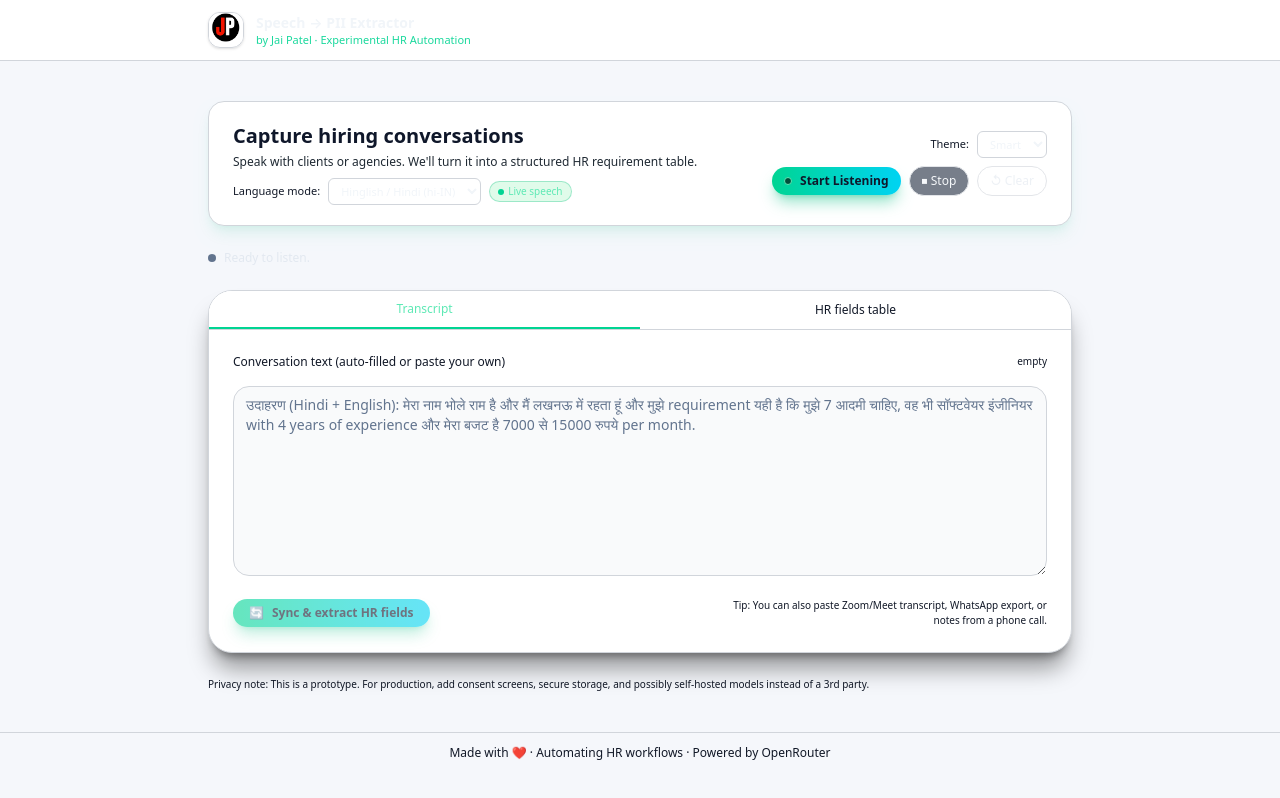
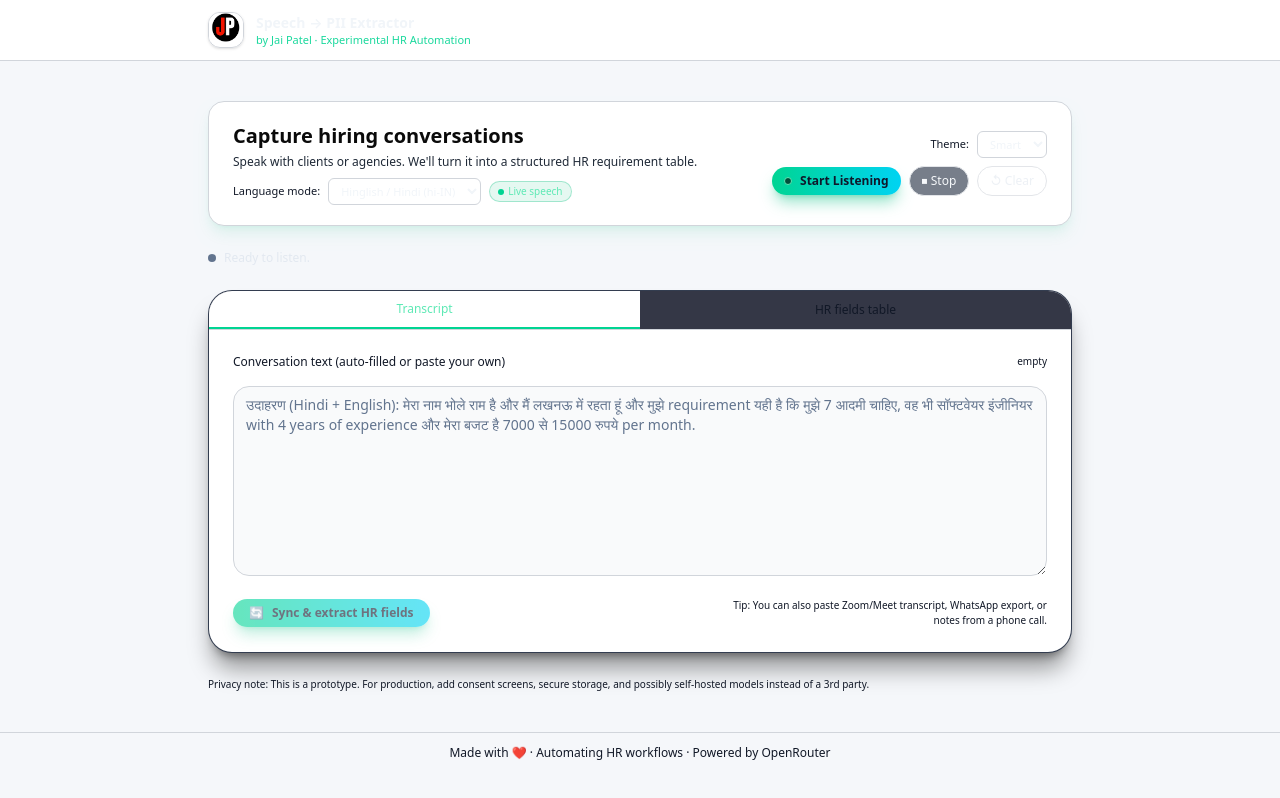
Before and after one commit to Vermajai1995/hr-assistant-workflow, a Next.js app: page /capture in a window 1280 px wide. Built offline with nearby package versions, Linux system fonts and the light colour scheme.

Commit message:
style added

```diff
--- a/app/globals.css
+++ b/app/globals.css
@@ -1,5 +1,8 @@
 @import "tailwindcss";
 
+/* ------------------------------------------------------------------
+   Base Theme Variables
+------------------------------------------------------------------ */
 :root {
   --background: #ffffff;
   --foreground: #171717;
@@ -12,6 +15,7 @@
   --font-mono: var(--font-geist-mono);
 }
 
+/* Auto-detect dark mode (default Next.js behavior) */
 @media (prefers-color-scheme: dark) {
   :root {
     --background: #0a0a0a;
@@ -19,14 +23,9 @@
   }
 }
 
-body {
-  background: var(--background);
-  color: var(--foreground);
-  font-family: Arial, Helvetica, sans-serif;
-}
-
-/* app/globals.css */
-
+/* ------------------------------------------------------------------
+   Base Reset
+------------------------------------------------------------------ */
 *,
 *::before,
 *::after {
@@ -40,6 +39,8 @@ body {
 }
 
 body {
+  background: var(--background);
+  color: var(--foreground);
   font-family: system-ui, -apple-system, BlinkMacSystemFont, "Segoe UI",
     sans-serif;
 }
@@ -49,7 +50,10 @@ button:disabled {
   opacity: 0.6;
 }
 
-/* Theme variables (used by JS theme switcher) */
+/* ------------------------------------------------------------------
+   MANUAL THEME OVERRIDES (Light / Dark Switch)
+------------------------------------------------------------------ */
+
 :root[data-theme="light"] {
   --background: #f5f7fa;
   --foreground: #0a0a0a;
@@ -60,69 +64,65 @@ button:disabled {
   --foreground: #ededed;
 }
 
-/* ---------------------------
-   LIGHT THEME UI OVERRIDES
-   --------------------------- */
+/* ------------------------------------------------------------------
+   LIGHT THEME FIXES (Better contrast + readable UI)
+------------------------------------------------------------------ */
 
-/* Overall page background + text */
-html[data-theme="light"] body {
-  background: #f5f7fb;
-  color: #0f172a;
+/* 1) Light mode — table row backgrounds */
+html[data-theme="light"] .odd\:bg-slate-950\/70,
+html[data-theme="light"] .even\:bg-slate-950\/40,
+html[data-theme="light"] .bg-slate-950\/40,
+html[data-theme="light"] .bg-slate-950\/70 {
+  background-color: #eef1f5 !important; /* clean light grey */
 }
 
-/* Dark cards → white cards in light mode */
-html[data-theme="light"] .bg-slate-900,
-html[data-theme="light"] .bg-slate-900\/60,
-html[data-theme="light"] .bg-slate-950\/70,
-html[data-theme="light"] .bg-slate-950\/80,
-html[data-theme="light"] .bg-slate-950\/90 {
-  background-color: #ffffff;
+/* 2) Light mode — darken all low-contrast text */
+html[data-theme="light"] .text-slate-300 {
+  color: #1f2937 !important; /* darker slate */
 }
 
-/* Borders a bit lighter in light theme */
-html[data-theme="light"] .border-slate-800,
-html[data-theme="light"] .border-slate-800\/80,
-html[data-theme="light"] .border-slate-800\/90,
-html[data-theme="light"] .border-slate-700,
-html[data-theme="light"] .border-slate-700\/70 {
-  border-color: #d1d5db;
-}
-
-/* Text inside dark components → darker text in light mode */
-/* Text contrast fix for light mode */
 html[data-theme="light"] .text-slate-400,
 html[data-theme="light"] .text-slate-500,
 html[data-theme="light"] .text-slate-600 {
-  color: #111827; /* very dark navy */
+  color: #111827 !important; /* near-black for visibility */
 }
 
-/* Small helper: light-mode labels inside cards should still look soft but readable */
-html[data-theme="light"] .text-slate-300 {
-  color: #1f2933;
+/* 3) Light mode — snippet column fix */
+html[data-theme="light"] td.text-slate-400,
+html[data-theme="light"] td .text-slate-400 {
+  color: #111827 !important;
 }
 
-
-/* Textareas / inputs background in light theme */
-html[data-theme="light"] textarea.bg-slate-950\/80,
-html[data-theme="light"] textarea.bg-slate-950\/90,
-html[data-theme="light"] input.bg-slate-950\/80 {
-  background-color: #f9fafb;
-  color: #0f172a;
+/* 4) Light mode — card background cleanup */
+html[data-theme="light"] .bg-slate-900\/60,
+html[data-theme="light"] .bg-slate-900\/80,
+html[data-theme="light"] .bg-slate-950\/60,
+html[data-theme="light"] .bg-slate-950\/70 {
+  background-color: #ffffff !important;
+  backdrop-filter: none !important;
 }
 
-/* Small status pills etc should stay readable */
-html[data-theme="light"] .bg-emerald-500\/10,
-html[data-theme="light"] .bg-slate-900\/80 {
-  background-color: #e0fbea;
+/* 5) Light mode — borders softened */
+html[data-theme="light"] .border-slate-800,
+html[data-theme="light"] .border-slate-800\/70,
+html[data-theme="light"] .border-slate-800\/80,
+html[data-theme="light"] .border-slate-700 {
+  border-color: #d1d5db !important; /* light grey border */
 }
 
-/* Table rows background in light theme – clearer grey */
-html[data-theme="light"] .odd\:bg-slate-950\/70,
-html[data-theme="light"] .even\:bg-slate-950\/40,
-html[data-theme="light"] .bg-slate-950\/40 {
-  background-color: #f3f4f6; /* light grey */
+/* 6) Light mode — tabs background fix */
+html[data-theme="light"] .bg-slate-900 {
+  background-color: #ffffff !important;
 }
-html[data-theme="light"] td.text-slate-400,
-html[data-theme="light"] td .text-slate-400 {
-  color: #111827;
+
+/* 7) Light mode — input fields contrast boost */
+html[data-theme="light"] input,
+html[data-theme="light"] textarea {
+  background-color: #f9fafb !important;
+  border-color: #d1d5db !important;
+  color: #111827 !important;
 }
+
+/* ------------------------------------------------------------------
+   Dark theme stays untouched (Tailwind handles it)
+------------------------------------------------------------------ */
```
